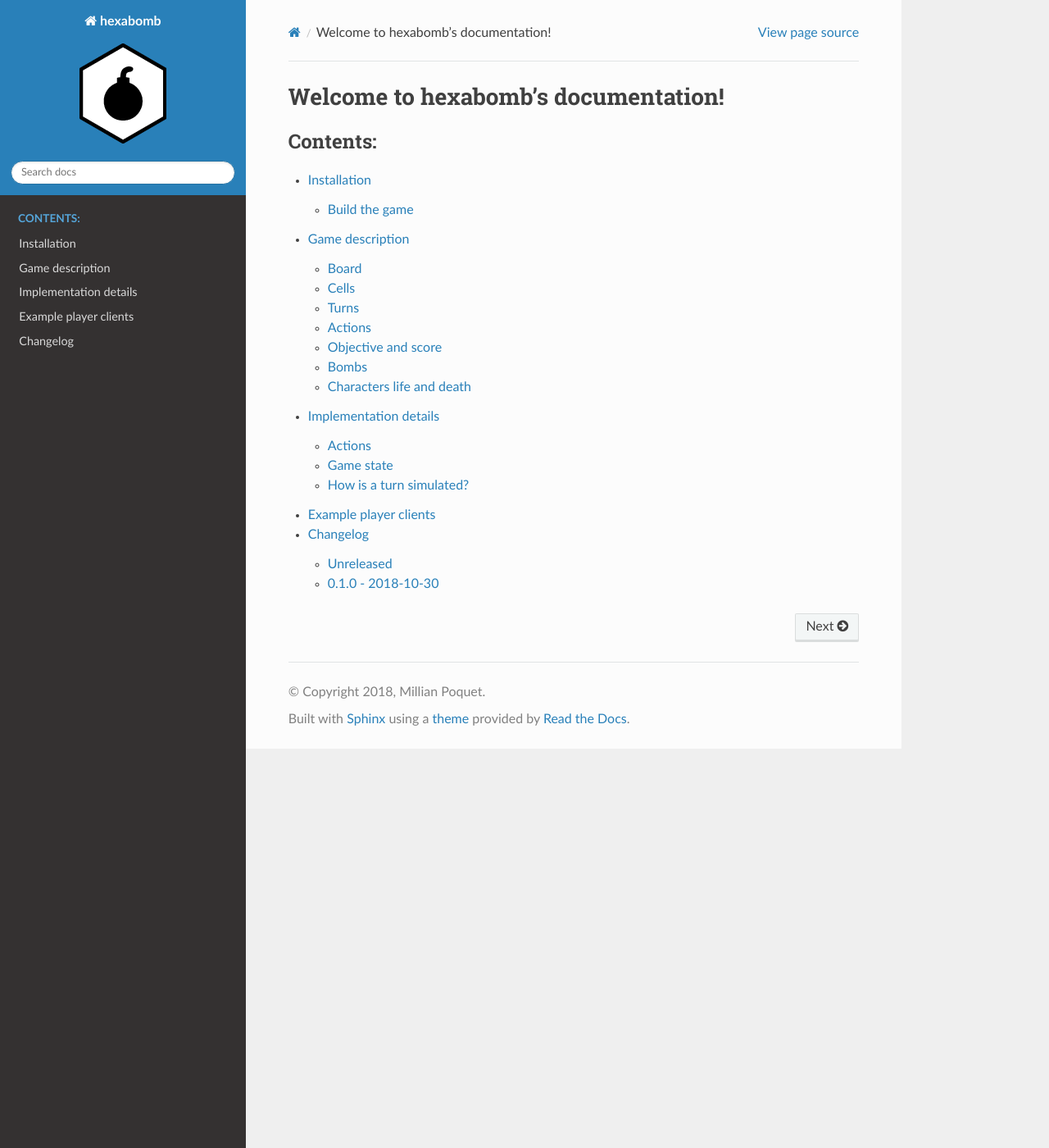
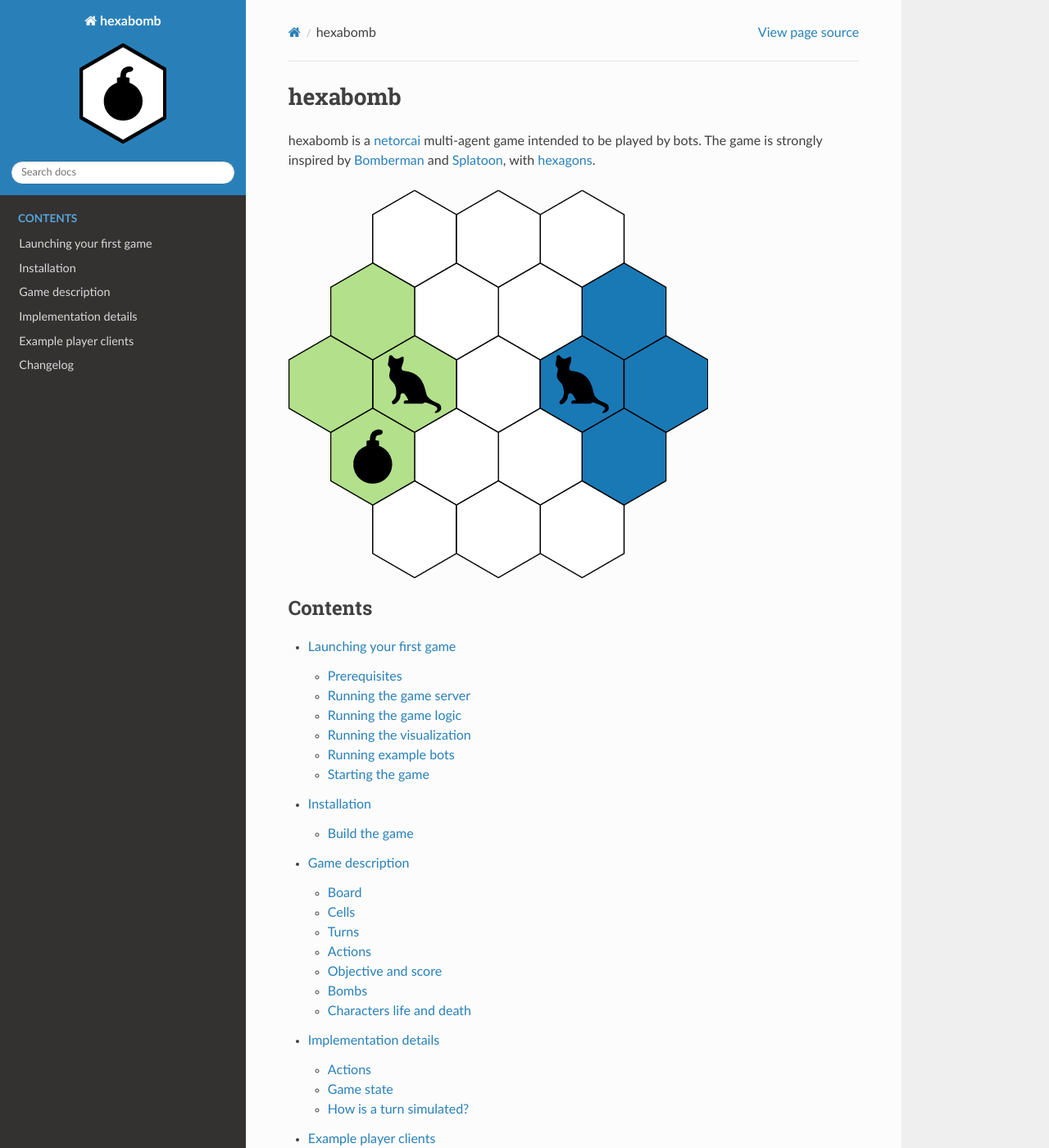
Before and after one commit to netorcai/hexabomb, a Sphinx documentation site: the page built from docs/index.rst, in a window 1280 px wide and 1400 px high. Shown: the whole window at 82% size. Built offline with Sphinx 7.4.7 and the Read the Docs theme 2.0.0, drawn with Linux system fonts in a browser that asks for light colours; some of the changed lines change nothing that is shown.

Commit message:
[doc] introduction + running your first game

```diff
--- a/docs/index.rst
+++ b/docs/index.rst
@@ -1,17 +1,25 @@
-.. hexabomb documentation master file, created by
-   sphinx-quickstart on Mon Sep 17 20:24:13 2018.
-   You can adapt this file completely to your liking, but it should at least
-   contain the root `toctree` directive.
+hexabomb
+========
 
-Welcome to hexabomb's documentation!
-====================================
+hexabomb is a netorcai_ multi-agent game intended to be played by bots.
+The game is strongly inspired by Bomberman_ and Splatoon_, with hexagons_.
+
+.. image:: img/board_example.png
+   :scale: 100 %
+   :alt: Board example
 
 .. toctree::
    :maxdepth: 2
-   :caption: Contents:
+   :caption: Contents
 
+   tuto_first_game
    install
    game
    details
    clients
    changelog
+
+.. _Bomberman: https://en.wikipedia.org/wiki/Bomberman
+.. _Splatoon: https://en.wikipedia.org/wiki/Splatoon
+.. _netorcai: https://netorcai.readthedocs.io
+.. _hexagons: https://www.redblobgames.com/grids/hexagons/
--- /dev/null
+++ b/docs/tuto_first_game.rst
@@ -0,0 +1,74 @@
+Launching your first game
+=========================
+
+Prerequisites
+-------------
+
+Some programs and libraries must be installed before launching your first game.
+
+- netorcai (network server). Please refer to `netorcai's installation documentation`_ for this.
+- hexabomb (game logic). See :ref:`installation`.
+- hexabomb-visu (visualization client). Please refer to `hexabomb-visu's README`_ for this.
+
+You should also decide in which language your bot will be implemented.
+Some `netorcai client libraries`_ have been implemented in several languages
+to help you build your bot.
+If you do want to implement your bot in an unsupported language, please refer to
+`netorcai's metaprotocol documentation`_ to implement your own library.
+
+Running the game server
+-----------------------
+
+The netorcai_ program is in charge of this.
+This program must be started first, as all the other ones connect to it.
+If it is installed correctly, just run :code:`netorcai` to run it.
+Some of the game parameters can be tuned by netorcai's command-line interface,
+please refer to :code:`netorcai --help` to list the tunable parameters.
+
+Running the game logic
+----------------------
+
+The hexabomb program is in charge of this.
+It can be executed with :code:`hexabomb MAP`, where :code:`MAP` is a map filename.
+Map files are available in `hexabomb's git repository`_.
+Please refer to :code:`hexabomb --help` for a list of hexabomb command-line options.
+
+Running the visualization
+-------------------------
+
+The `hexabomb-visu`_ program does this.
+It can simply be executed with :code:`hexabomb-visu`.
+Once again, more options are available (see :code:`hexabomb-visu --help`).
+
+Running example bots
+--------------------
+
+How to run the bot highly depends on the selected language.
+Example bots and instructions on how to run them can be found in
+the :code:`bots` directory of `hexabomb's git repository`_.
+
+.. note::
+
+    You are completely free to hack these example bots as a starting point to
+    implement your own bot, as they are unlicensed_.
+
+Starting the game
+-----------------
+
+The netorcai program has an interactive prompt.
+You can type :code:`help` in it to list available commands.
+The :code:`start` command should run the game.
+
+.. note::
+
+    If you want the game to start automatically once all expected clients are
+    connected, you may be interested in netorcai's :code:`--autostart` option.
+
+.. _netorcai: https://netorcai.readthedocs.io
+.. _netorcai client libraries: https://netorcai.readthedocs.io/en/latest/clients.html
+.. _netorcai's installation documentation: https://netorcai.readthedocs.io/en/latest/install.html
+.. _netorcai's metaprotocol documentation: https://netorcai.readthedocs.io/en/latest/metaprotocol.html
+.. _hexabomb's git repository: https://github.com/netorcai/hexabomb
+.. _hexabomb-visu: https://github.com/netorcai/hexabomb-visu
+.. _hexabomb-visu's README: https://github.com/netorcai/hexabomb-visu
+.. _unlicensed: http://unlicense.org/
```
